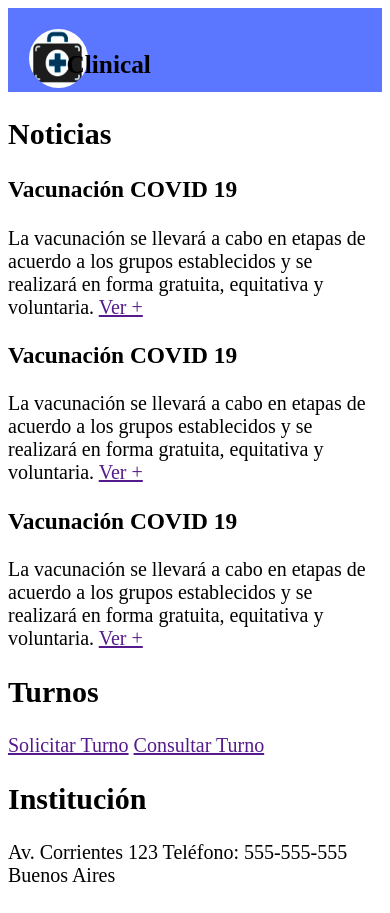
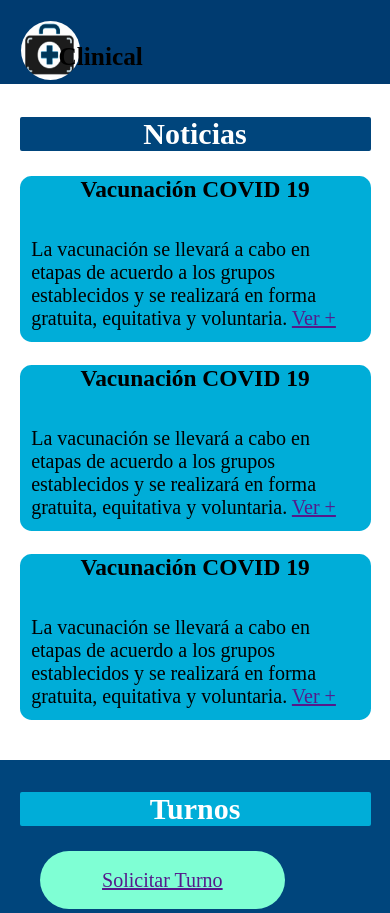
Before and after one commit to NicLarUniversidad/PAW_TP_Obligatorio, a PHP site: page /Views/home.html in a window 390 px wide; the page is wider, and only the part inside the window is pictured. Shown: the top 913 px of that part. Run offline with PHP 8.4, Linux system fonts and the light colour scheme; grey boxes are pictures that could not be loaded.

Commit message:
Cambios de estilos

```diff
--- a/Views/home.html
+++ b/Views/home.html
@@ -3,7 +3,9 @@
 <head>
     <meta charset="UTF-8">
     <title>Clinical</title>
-    <link rel="stylesheet" type="text/css" href="/resources/css/main.css" />
+    <link rel="stylesheet" type="text/css" href="../resources/css/main.css" />
+    <link rel="stylesheet" type="text/css" href="../resources/css/home.css" />
+    <meta name="viewport" content="width=device-width, initial-scale=1">
 </head>
 <body>
 <header>
@@ -26,6 +28,7 @@
                     <li><a href="nuevoTurno.html">Sacar un turno</a></li>
                     <li><a href="listaTurnos.html">Listados de turnos solicitados</a></li>
                 </ul>
+            </li>
         </ul>
     </nav>
     <!-- Agregar imagen de casita-->
@@ -52,7 +55,7 @@
                     </p>
                 </section>
             </section>
-            <section>
+            <section class = "turnos">
                 <h2>Turnos</h2>
                 <a href="">Solicitar Turno</a>
                 <a href="">Consultar Turno</a>
@@ -63,7 +66,7 @@
                     Teléfono: 555-555-555
                     Buenos Aires
                 </p>
-                <iframe src="https://www.google.com/maps/embed?pb=!1m18!1m12!1m3!1d3284.6961681022844!2d-58.41029358481432!3d-34.586553680463986!2m3!1f0!2f0!3f0!3m2!1i1024!2i768!4f13.1!3m3!1m2!1s0x95bcca82f25717f3%3A0xfd421006c97049e3!2sCl%C3%ADnica%20del%20Sol!5e0!3m2!1ses-419!2sar!4v1619047530733!5m2!1ses-419!2sar" width="600" height="450" style="border:0;" allowfullscreen="" loading="lazy"></iframe>
+                <iframe src="https://www.google.com/maps/embed?pb=!1m18!1m12!1m3!1d3284.6961681022844!2d-58.41029358481432!3d-34.586553680463986!2m3!1f0!2f0!3f0!3m2!1i1024!2i768!4f13.1!3m3!1m2!1s0x95bcca82f25717f3%3A0xfd421006c97049e3!2sCl%C3%ADnica%20del%20Sol!5e0!3m2!1ses-419!2sar!4v1619047530733!5m2!1ses-419!2sar" style="border:0;" allowfullscreen="" loading="lazy"></iframe>
             </section>
         </main>
         <footer>
--- a/Views/noticias.html
+++ b/Views/noticias.html
@@ -3,7 +3,8 @@
 <head>
     <meta charset="UTF-8">
     <title>Noticias</title>
-    <link rel="stylesheet" type="text/css" href="/resources/css/main.css" />
+    <link rel="stylesheet" type="text/css" href="../resources/css/main.css" />
+    <link rel="stylesheet" type="text/css" href="../resources/css/noticias.css" />
 </head>
 <body>
 <header>
--- /dev/null
+++ b/resources/css/home.css
@@ -0,0 +1,107 @@
+main>section {
+    border-width: medium;
+    background-color: white;
+    background-clip: content-box;
+    /*box-shadow: inset 0 0 0 5vw white;*/
+
+    padding: 5vw;
+    padding-top:2vw;
+    /*border-radius: 10vw;*/
+    position: relative;
+}
+
+main>section>h2 {
+    width: 100%;
+    background: var(--base-color-title);
+    border-radius: 0.5vw;
+    color: white;
+    text-align: center;
+}
+
+main>section>section {
+    background: var(--base-color);
+    position: relative;
+    border-radius: 3vw;
+}
+
+main>section>section>h3 {
+    text-align: center;
+}
+
+main>section>section>ul>li {
+    display: inline;
+}
+
+main>section>section>ul {
+    list-style: none;
+}
+
+main>section>section>ul>li>a {
+    text-decoration: none;
+    border: none;
+    font-size: var(--button-font-size);
+    padding: 6vh;
+    color: black;
+    background: #5B76FF;
+    width: 6vh;
+    height: 6vh;
+}
+
+main>section>section>p {
+    padding: 3vw;
+}
+
+main>section>section>img {
+    position: absolute;
+    top: 0;
+    right: 0;
+    height: 60%;
+    background-size: cover;
+    background-position: center;
+    background-repeat: no-repeat;
+}
+
+main>section>section>button {
+    position: absolute;
+    background-color: var(--button-sucess-color);
+    border-width: 0;
+    width: 20%;
+    height: 10%;
+    right: 3vw;
+    bottom: 3vh;
+}
+main>section>a {
+    display:inline-flexbox;
+    background-color: var(--button-sucess-color);
+    border-width: 0;
+    border-radius: 10vw;
+    padding: 0.3em;
+    width: 10%;
+    height: 10%;
+    right: 3vw;
+    bottom: 3vh;
+    margin: 5%;
+    margin-top: 25%;
+
+}
+.turnos {
+    background: #00457C;
+    text-align: center;
+}
+.turnos>h2 {
+    width: 100%;
+    background: #00ADD8;
+    border-radius: 0.5vw;
+    color: white;
+    text-align: center;
+}
+
+@media (max-width: 500px) {
+    main>section>a {
+        display:block;
+        padding: 5%;
+        margin: 1em;
+        width: 60%;
+        height: 50%;
+    }
+}
--- a/resources/css/main.css
+++ b/resources/css/main.css
@@ -5,10 +5,11 @@
     --header-widh: 20vh;
     --logo-size: 15vh;
     --logo-size-movile: 7vh;
-    --navegation-color: #5B76FF;
+    --navegation-color: #003b70;
     --navegation-widh: 10vh;
     --button-font-size: 1.5vw;
-    --base-color: #B7DCE8;
+    --base-color: #00ADD8;
+    --base-color-title:#00457C;
     --button-sucess-color: #7FFFD4FF;
     --input-color: #5B76FF;
     font-size: 20px;
@@ -16,6 +17,7 @@
 
 body {
     padding: 0;
+    margin: 0;
 }
 
 body>header {
@@ -92,7 +94,7 @@ main>nav a {
     font-size: var(--button-font-size);
     padding: 6vh;
     padding-inline: 1vw;
-    color: black;
+    color: #ffffff;
 }
 
 .sub-menu-turno {
@@ -110,10 +112,13 @@ main>nav a {
 .sub-menu-turno>ul {
     list-style: none;
     position: absolute;
-    width: 50vw;
+    /*width: 50vw;*/
     top: 0;
 }
-
+iframe{
+    height: 100%;
+    width: 100%;
+}
 @media (max-width: 768px) {
     body {
         position: relative;
@@ -145,6 +150,10 @@ main>nav a {
         top: 3vh;
         left: 15vw;
     }
+    header > button {
+        display: flex;
+        float: right;
+    }
 }
 
 footer {
```
Also changed, not shown: resources/css/noticias.css (added, +77 -0 lines).
